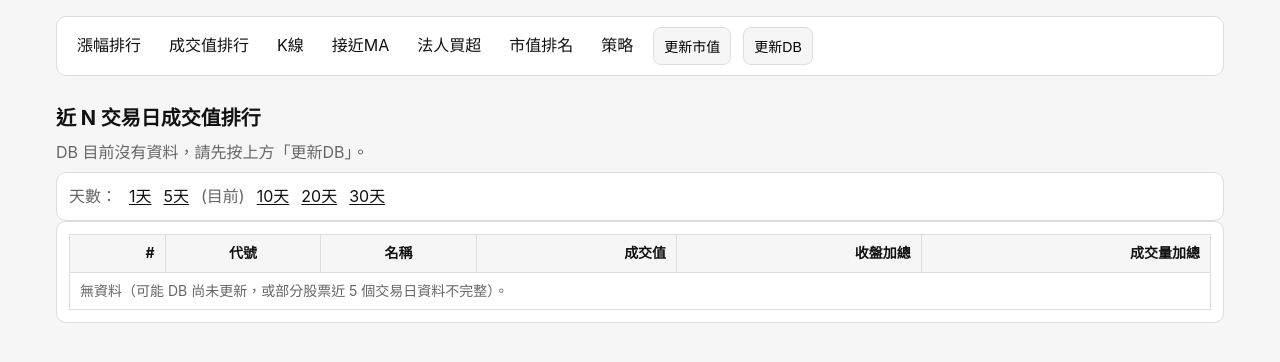
After one commit to samwang1228/stock_rank_web, a Flask app: page /turnover in a window 1280 px wide. The commit adds this page. Shown: the top 362 px of the page. Run offline with Flask 3, Linux system fonts and the light colour scheme; data that the repository does not hold is empty.

Commit message:
feat: add support for ranking by turnover value

```diff
--- a/app.py
+++ b/app.py
@@ -19,6 +19,7 @@ from stock_db import (
     list_trading_dates,
     select_closes_for_dates,
     select_closes_for_last_n_trading_days,
+    select_close_volume_for_dates,
     select_institution_net_buy_rank,
     select_market_cap_top,
     upsert_market_caps,
@@ -512,6 +513,90 @@ def create_app() -> Flask:
             sort_key=sort_key,
         )
 
+    @app.get("/turnover")
+    def turnover():
+        """成交值排行。
+
+        公式（依使用者定義）：
+        score = (近 N 日收盤價加總 × 近 N 日成交量加總) / N
+        """
+
+        asof = get_db_latest_date()
+        days = int(request.args.get("days", "5"))
+        windows = [1, 5, 10, 20, 30]
+        if days not in windows:
+            days = 5
+
+        limit = int(request.args.get("limit", "200"))
+        if limit <= 0:
+            limit = 200
+
+        if not asof:
+            return render_template(
+                "turnover.html",
+                title="成交值排行",
+                asof=None,
+                days=days,
+                windows=windows,
+                used_dates=[],
+                rows=[],
+                limit=limit,
+            )
+
+        with db_session(db_path) as conn:
+            used_desc = list_trading_dates(conn, limit=days, desc=True)
+            used_dates = list(reversed(used_desc))
+            raw = select_close_volume_for_dates(conn, used_dates)
+
+        # 聚合：code -> sum_close, sum_volume, count
+        agg: dict[str, dict[str, object]] = {}
+        for r in raw:
+            code = str(r["code"])
+            d = agg.setdefault(
+                code,
+                {
+                    "code": code,
+                    "name": str(r["name"]),
+                    "sum_close": 0.0,
+                    "sum_volume": 0,
+                    "count": 0,
+                },
+            )
+            d["sum_close"] = float(d["sum_close"]) + float(r["close"])
+            d["sum_volume"] = int(d["sum_volume"]) + int(r["volume"])
+            d["count"] = int(d["count"]) + 1
+
+        rows = []
+        for code, d in agg.items():
+            if int(d["count"]) != days:
+                continue
+            sum_close = float(d["sum_close"])
+            sum_volume = int(d["sum_volume"])
+            score = (sum_close * float(sum_volume)) / float(days)
+            rows.append(
+                {
+                    "code": code,
+                    "name": str(d["name"]),
+                    "score": score,
+                    "sum_close": sum_close,
+                    "sum_volume": sum_volume,
+                }
+            )
+
+        rows.sort(key=lambda x: (-float(x["score"]), str(x["code"])))
+        rows = rows[:limit]
+
+        return render_template(
+            "turnover.html",
+            title="成交值排行",
+            asof=asof,
+            days=days,
+            windows=windows,
+            used_dates=used_dates,
+            rows=rows,
+            limit=limit,
+        )
+
     @app.get("/inst")
     def inst_rank():
         """上市三大法人買超排行（依日資料彙總）。"""
--- a/stock_db.py
+++ b/stock_db.py
@@ -346,6 +346,18 @@ def select_closes_for_dates(conn: sqlite3.Connection, dates: list[dt.date]) -> l
     return cur.fetchall()
 
 
+def select_close_volume_for_dates(conn: sqlite3.Connection, dates: list[dt.date]) -> list[sqlite3.Row]:
+    if not dates:
+        return []
+    ds = [_date_to_str(d) for d in dates]
+    placeholders = ",".join(["?"] * len(ds))
+    cur = conn.execute(
+        f"SELECT code, name, date, close, volume FROM bars WHERE date IN ({placeholders}) ORDER BY code ASC, date ASC",
+        ds,
+    )
+    return cur.fetchall()
+
+
 def select_closes_for_last_n_trading_days(conn: sqlite3.Connection, n: int) -> list[sqlite3.Row]:
     cur_dates = conn.execute("SELECT date FROM day_meta ORDER BY date DESC LIMIT ?", (int(n),)).fetchall()
     dates = [_str_to_date(r["date"]) for r in cur_dates]
--- a/templates/base.html
+++ b/templates/base.html
@@ -80,6 +80,7 @@
     <div class="container">
       <nav class="row card">
         <a href="{{ url_for('gainers') }}">漲幅排行</a>
+        <a href="{{ url_for('turnover') }}">成交值排行</a>
         <a href="{{ url_for('kline') }}">K線</a>
         <a href="{{ url_for('near_ma') }}">接近MA</a>
         <a href="{{ url_for('inst_rank') }}">法人買超</a>
--- /dev/null
+++ b/templates/turnover.html
@@ -0,0 +1,53 @@
+{% extends 'base.html' %}
+{% block content %}
+  <h2>近 N 交易日成交值排行</h2>
+  {% if asof %}
+    <p class="muted">資料截至：{{ asof.strftime('%Y-%m-%d') }}；計算天數：{{ days }}（公式： (近 N 日收盤價加總 × 近 N 日成交量加總) / N）</p>
+  {% else %}
+    <p class="muted">DB 目前沒有資料，請先按上方「更新DB」。</p>
+  {% endif %}
+
+  <div class="card row">
+    <span class="muted">天數：</span>
+    {% for w in windows %}
+      <a href="{{ url_for('turnover', days=w, limit=limit) }}">{{ w }}天</a>
+      {% if days == w %}<span class="muted">(目前)</span>{% endif %}
+    {% endfor %}
+  </div>
+
+  {% if used_dates and asof %}
+    <p class="muted">使用日期：{{ used_dates[0].strftime('%Y-%m-%d') }} ～ {{ used_dates[-1].strftime('%Y-%m-%d') }}</p>
+  {% endif %}
+
+  <div class="card table-card">
+    <table>
+      <thead>
+        <tr>
+          <th class="num">#</th>
+          <th>代號</th>
+          <th>名稱</th>
+          <th class="num">成交值</th>
+          <th class="num">收盤加總</th>
+          <th class="num">成交量加總</th>
+        </tr>
+      </thead>
+      <tbody>
+        {% for r in rows %}
+          <tr>
+            <td class="num">{{ loop.index }}</td>
+            <td><a href="{{ url_for('kline', code=r.code) }}">{{ r.code }}</a></td>
+            <td>{{ r.name }}</td>
+            <td class="num">{{ '{:,.0f}'.format(r.score) }}</td>
+            <td class="num">{{ '{:,.2f}'.format(r.sum_close) }}</td>
+            <td class="num">{{ '{:,d}'.format(r.sum_volume) }}</td>
+          </tr>
+        {% endfor %}
+        {% if not rows %}
+          <tr>
+            <td colspan="6" class="muted">無資料（可能 DB 尚未更新，或部分股票近 {{ days }} 個交易日資料不完整）。</td>
+          </tr>
+        {% endif %}
+      </tbody>
+    </table>
+  </div>
+{% endblock %}
```
Also changed, not shown: README.md, img/turnover.png (added).
